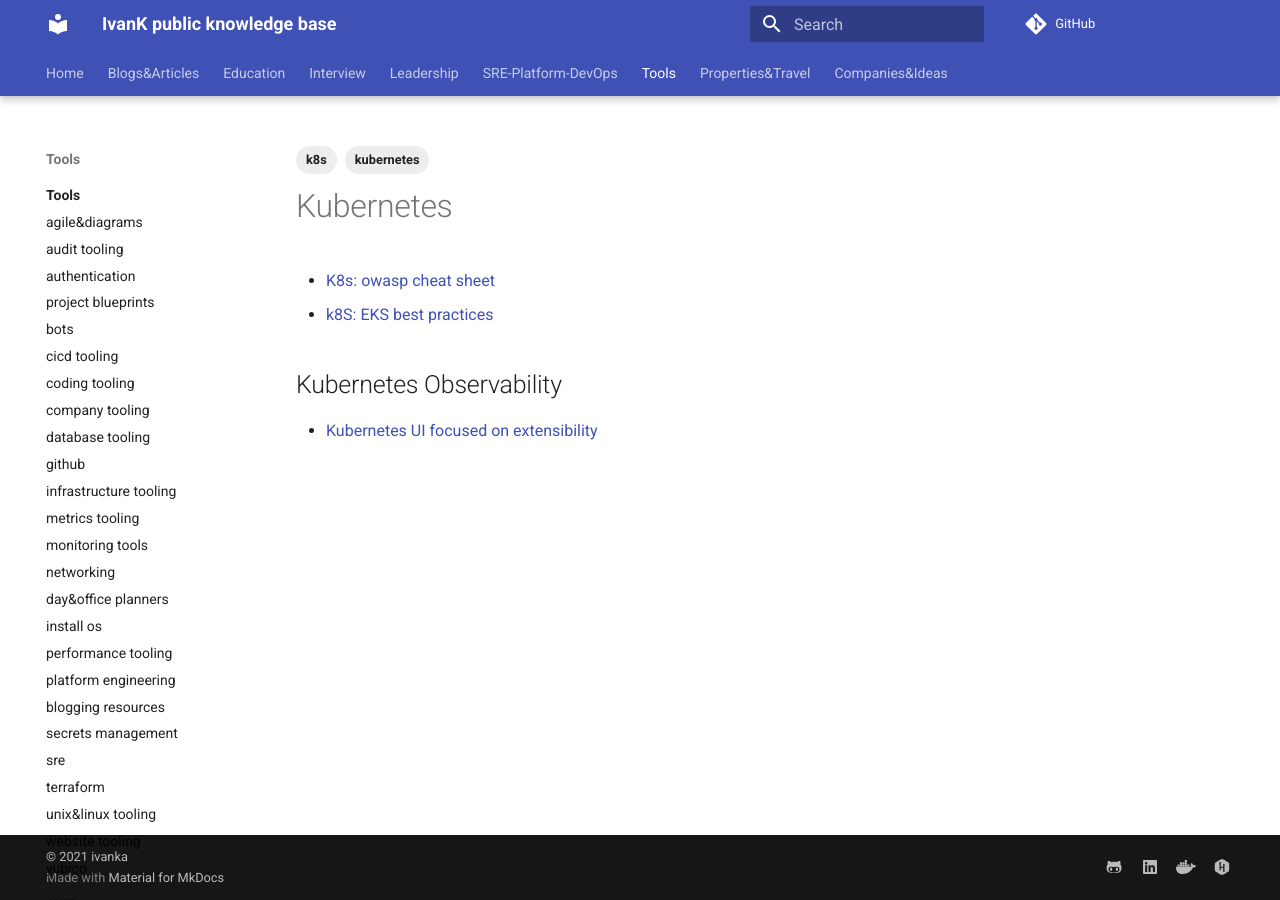
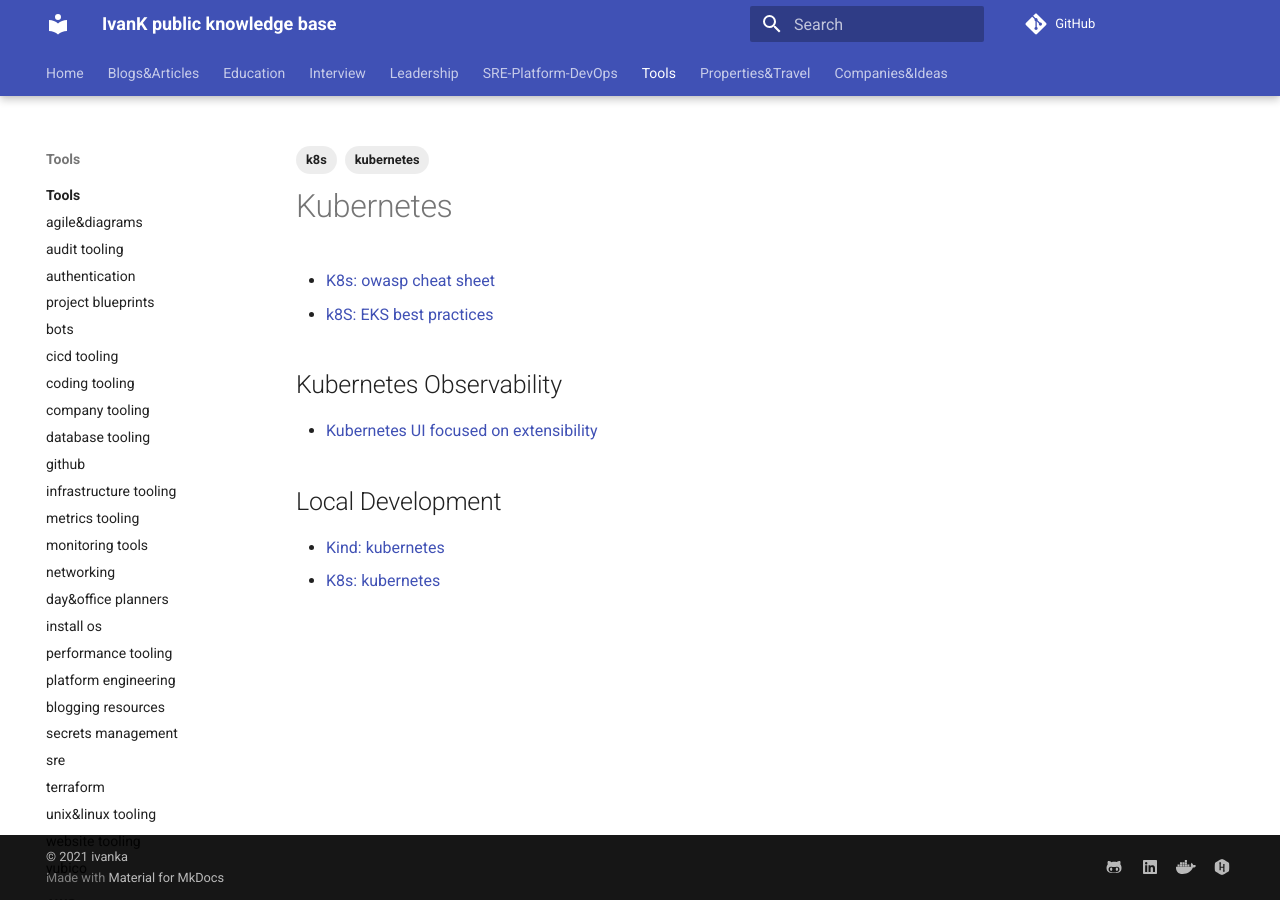
Before and after one commit to ivankatliarchuk/knowledge-base, an MkDocs documentation site: the page built from docs/tools/kubernetes/index.md, in a window 1280 px wide. Built offline with MkDocs 1.6.1 and Material for MkDocs 9.7.7, drawn with Linux system fonts in a browser that asks for light colours; comment, search, counter and statistics services are not loaded.

Commit message:
added kind and k8s
Signed-off-by: ivan katliarchuk <ivan.katliarchuk@gmail.com>

```diff
--- a/docs/tools/kubernetes/index.md
+++ b/docs/tools/kubernetes/index.md
@@ -14,3 +14,8 @@
 ## Kubernetes Observability
 
 - [Kubernetes UI focused on extensibility](https://headlamp.dev/)
+
+## Local Development
+
+- [Kind: kubernetes](https://kind.sigs.k8s.io/)
+- [K8s: kubernetes](https://k3s.io/)
```
